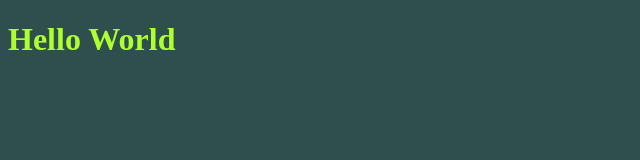
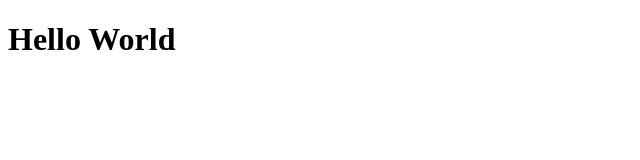
Before and after one commit to SerhiiKurdesha/myrepository, a plain HTML site: page index.html in a window 1280 px wide. Shown: the whole page, without its empty margins (0-640 px from the left). Drawn offline with Linux system fonts and the light colour scheme.

Commit message:
add style.css

```diff
--- a/style.css
+++ b/style.css
@@ -1,4 +1,4 @@
 body {
-    background: darkslategrey;
-    color: greenyellow;
+    background: #fff;
+    color: black;
 }
```
